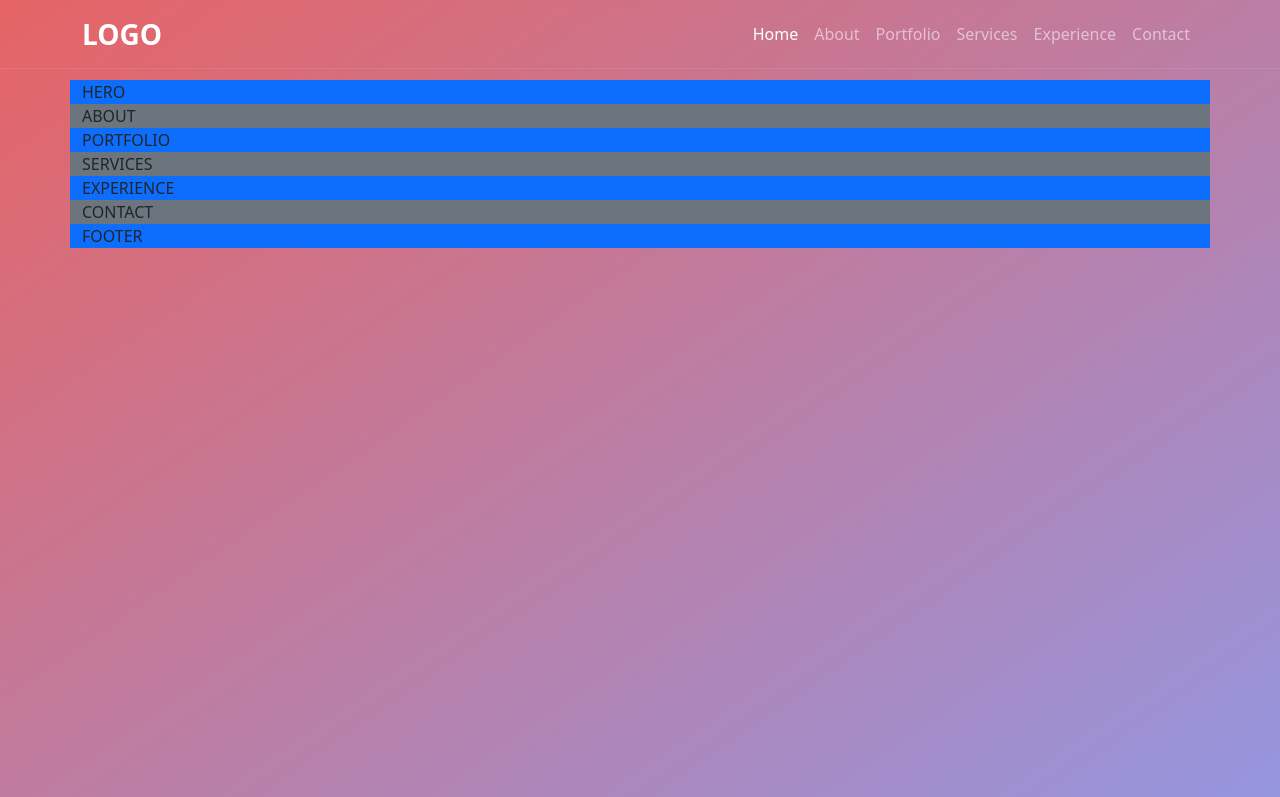
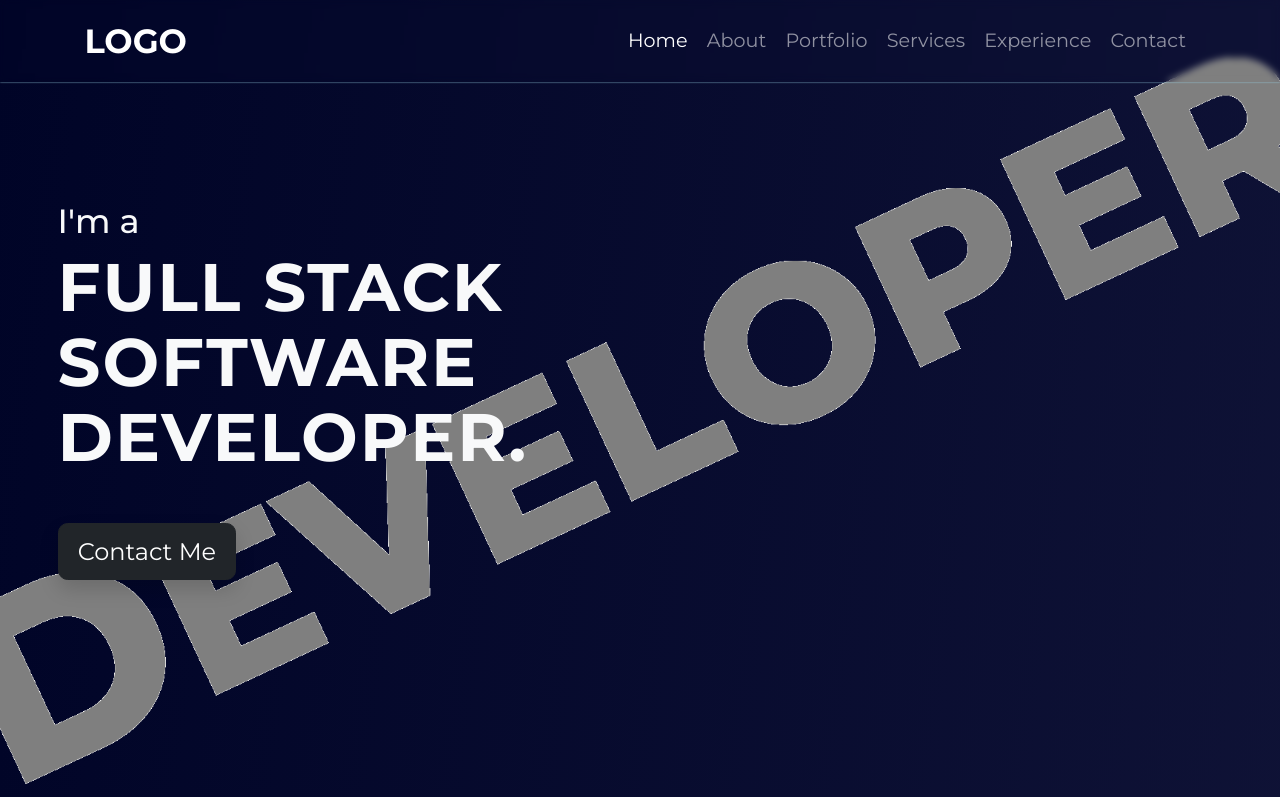
Before and after one commit to krisgyon/portfolio1-pinterst, a plain HTML site: page index.html in a window 1280 px wide. Shown: the top 797 px of the page. Drawn offline with nearby package versions, Linux system fonts and the light colour scheme.

Commit message:
header selesai

```diff
--- a/index.html
+++ b/index.html
@@ -24,12 +24,12 @@
           </div>
           <div class="offcanvas-body">
             <div class="navbar-nav ms-auto">
-              <a class="nav-link active" aria-current="page" href="#home">Home</a>
-              <a class="nav-link" href="#about">About</a>
-              <a class="nav-link" href="#portfolio">Portfolio</a>
-              <a class="nav-link" href="#services">Services</a>
-              <a class="nav-link" href="#experience">Experience</a>
-              <a class="nav-link" href="#contact">Contact</a>
+              <a class="nav-link px-md-2 active" aria-current="page" href="#home">Home</a>
+              <a class="nav-link px-md-2" href="#about">About</a>
+              <a class="nav-link px-md-2" href="#portfolio">Portfolio</a>
+              <a class="nav-link px-md-2" href="#services">Services</a>
+              <a class="nav-link px-md-2" href="#experience">Experience</a>
+              <a class="nav-link px-md-2" href="#contact">Contact</a>
             </div>
           </div>
         </div>
@@ -39,9 +39,17 @@
 
     <!-- hero start -->
     <header>
-      <div class="container" id="home">
-        <div class="row bg-primary">
-          <div class="col">HERO</div>
+      <div class="container-fluid" id="home">
+        <div class="row align-content-center">
+          <div class="col ps-5 text-light">
+            <h3>I'm a</h3>
+            <h1 class="mb-4">
+              FULL STACK <br />
+              SOFTWARE <br />
+              DEVELOPER.
+            </h1>
+            <button type="button" class="btn btn-dark btn-lg shadow my-3">Contact Me</button>
+          </div>
         </div>
       </div>
     </header>
--- a/script.js
+++ b/script.js
@@ -4,8 +4,12 @@ const offcanvas = document.querySelector(".offcanvas");
 navLink.forEach((n) =>
   n.addEventListener("click", function (e) {
     e.preventDefault();
-    navLink.forEach((n) => n.classList.remove("active"));
+    navLink.forEach((n) => {
+      n.classList.remove("active");
+      n.removeAttribute("aria-current");
+    });
     e.target.classList.add("active");
+    e.target.ariaCurrent = "page";
   })
 );
 
--- a/style.css
+++ b/style.css
@@ -1,22 +1,48 @@
+@import url("https://fonts.googleapis.com/css2?family=Montserrat:wght@100;200;300;400;500;700&display=swap");
+
+html {
+  font-size: 1.2rem;
+}
+
 body {
-  background: linear-gradient(to bottom right, #e66465, #9198e5);
-  min-height: 100vh;
+  background: linear-gradient(to bottom right, #000427, #1b1e42);
+  min-height: 500rem;
+  font-family: "Montserrat", sans-serif;
 }
 
 .navbar {
-  box-shadow: 0 0.01rem 0.1rem white;
+  box-shadow: 0 0.01rem 0.1rem #94c8db;
   backdrop-filter: blur(0.2rem);
 }
 
 .navbar .navActive {
-  background: linear-gradient(to bottom right, #e66465, #9198e5);
+  background: linear-gradient(to bottom right, #219fcd, #9198e5);
   min-height: 100vh;
 }
 
 .navbar .offcanvas-header {
-  border-bottom: 0.01rem solid#dc8f8f;
+  border-bottom: 0.01rem solid#94c8db;
 }
 
-header {
-  margin-top: 5rem;
+header .container-fluid .row {
+  min-height: 100vh;
+  background-image: url(foto/bg.png);
+  background-repeat: no-repeat;
+  background-position: center;
+  background-size: cover;
 }
+
+header .container-fluid .row .col h1 {
+  font-weight: 700;
+  font-size: 3.5rem;
+  letter-spacing: 0.1rem;
+  line-height: 3.9rem;
+}
+
+/* media query */
+/* Small devices (landscape phones, 576px and up) */
+@media (max-width: 576px) {
+  html {
+    font-size: 70%;
+  }
+}
```
Also changed, not shown: foto/bg.png (added).
